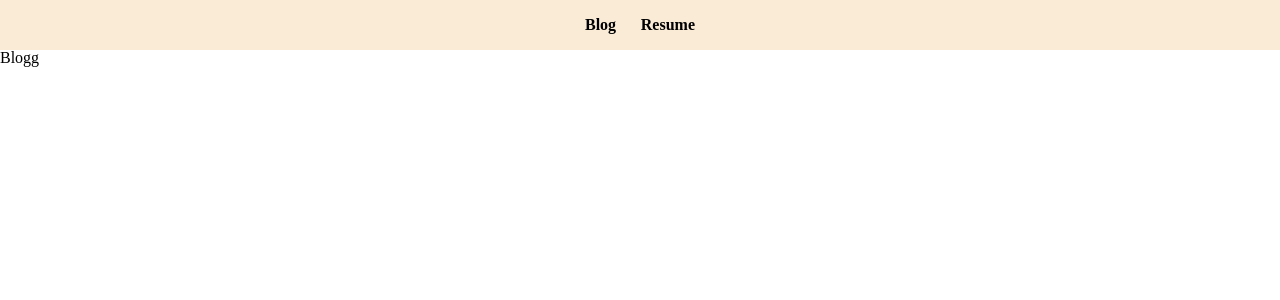
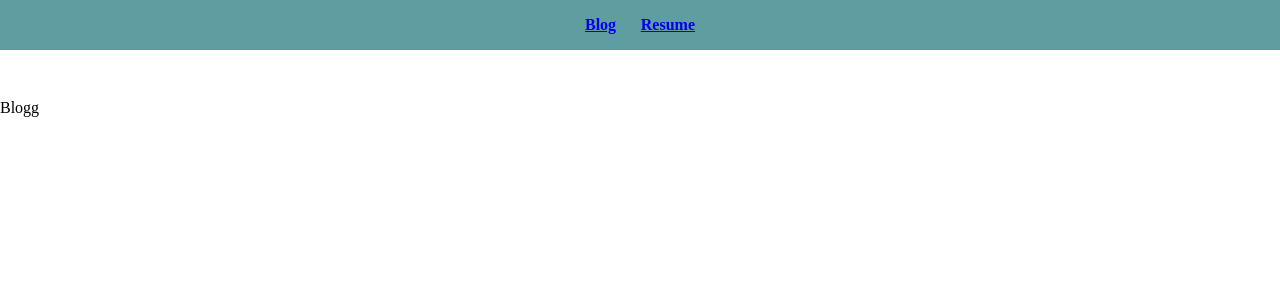
Before and after one commit to falsystack/falsystack_blog_front, a Next.js app: page /blog in a window 1280 px wide. Shown: the top 300 px of the page. Built offline with nearby package versions, Linux system fonts and the light colour scheme.

Commit message:
feat: add link

```diff
--- a/src/components/molecules/Header/index.tsx
+++ b/src/components/molecules/Header/index.tsx
@@ -1,11 +1,16 @@
 import styled from "styled-components";
+import Link from "next/link";
 
 const Header = () => {
     return (
         <Container>
             <List>
-                <ListItem>Blog</ListItem>
-                <ListItem>Resume</ListItem>
+                <Link href={'/blog'} >
+                    <ListItem>Blog</ListItem>
+                </Link>
+                <Link href={'/resume'}>
+                    <ListItem>Resume</ListItem>
+                </Link>
             </List>
         </Container>
     )
@@ -19,7 +24,8 @@ const Container = styled.header`
   align-items: center;
   width: 100%;
   height: 50px;
-  background-color: antiquewhite;
+  background-color: cadetblue;
+  margin-bottom: 50px;
 `
 
 const List = styled.ul`
```
